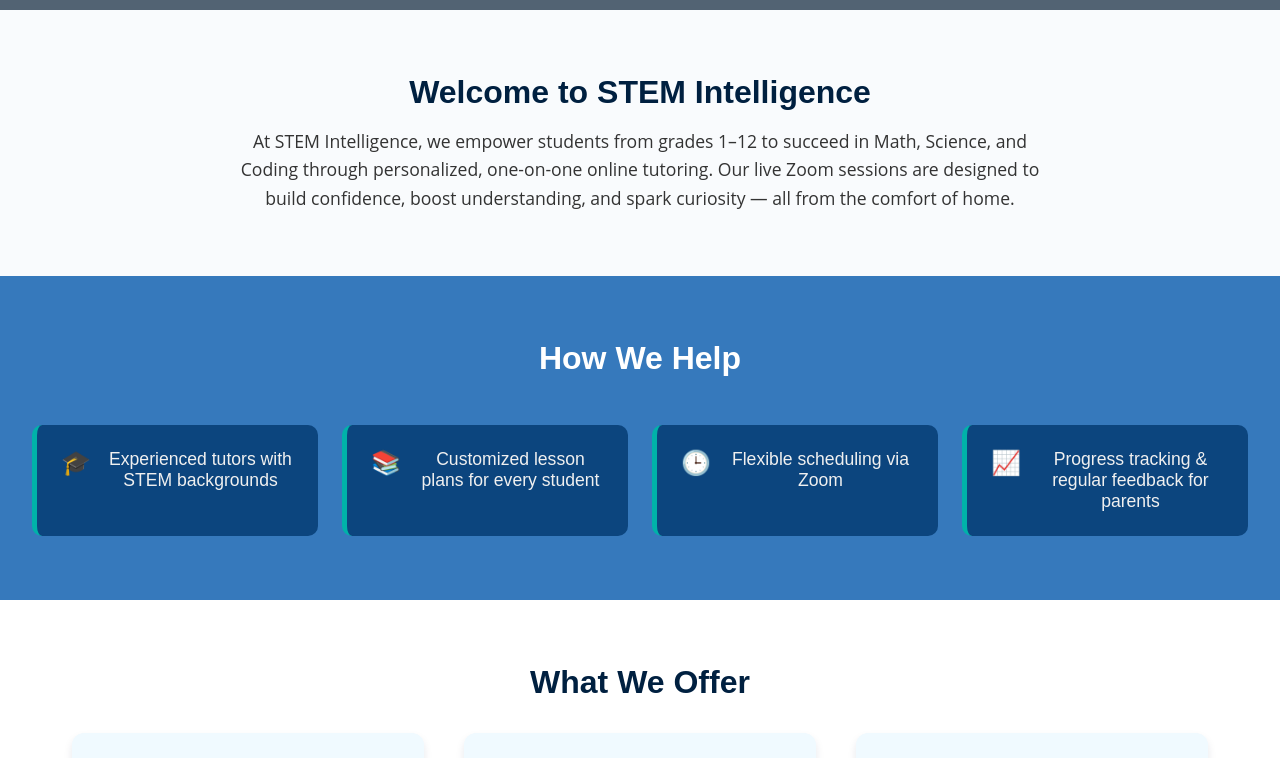
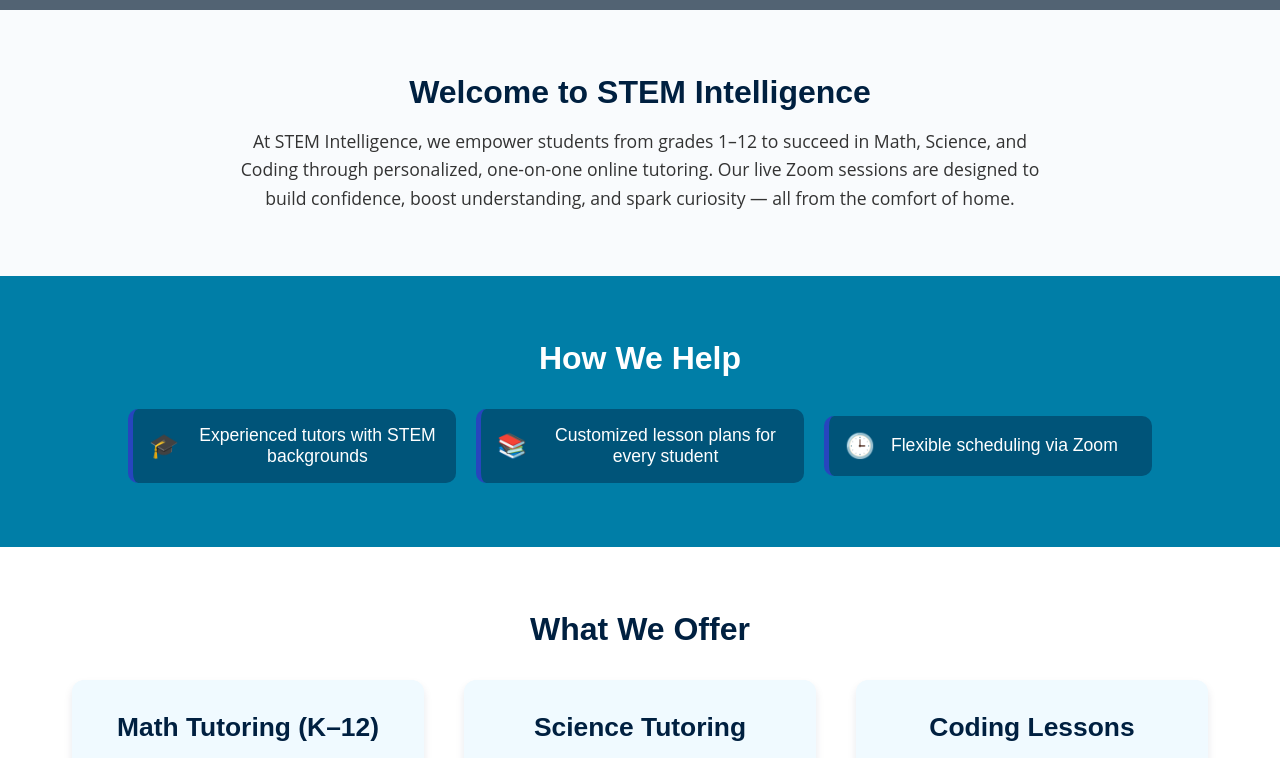
Before and after one commit to GadeerYousif/STEMIntelligence, a React (Create React App) app in the folder frontend/: page / in a window 1280 px wide. Shown: the part 574-1332 px from the top of the page. Built offline with nearby package versions, Linux system fonts and the light colour scheme; grey boxes are pictures that could not be loaded.

Commit message:
finished frontpage

```diff
--- a/frontend/src/components/Home/BenefitsSection.js
+++ b/frontend/src/components/Home/BenefitsSection.js
@@ -14,11 +14,8 @@
   {
     icon: "🕒",
     text: "Flexible scheduling via Zoom",
-  },
-  {
-    icon: "📈",
-    text: "Progress tracking & regular feedback for parents",
-  },
+  }
+
 ];
 
   return (
--- a/frontend/src/components/Home/styles/BenefitsSection.css
+++ b/frontend/src/components/Home/styles/BenefitsSection.css
@@ -1,14 +1,16 @@
 .benefits-section {
-  background-color: #3679bc;  /* Deep navy background */
-  color: #ffffff;
-  padding: 4rem 2rem;
+  background-color: #007ea7;  /* Deep navy background */
+  color: #f0f0f0;
+  padding: 4rem 1rem;
+  padding-left: 8rem;
+  padding-right: 8rem;
   text-align: center;
 }
 
 .benefits-container h2 {
   font-family: "Poppins", sans-serif;
   font-size: 2rem;
-  margin-bottom: 3rem;
+  margin-bottom: 2rem;
   color: #ffffff;
 }
 
@@ -17,24 +19,26 @@
   padding: 0;
   display: grid;
   grid-template-columns: repeat(auto-fit, minmax(280px, 1fr));
-  gap: 1.5rem;
+  gap: 1.25rem;
   font-family: "Open Sans", sans-serif;
   font-size: 1.1rem;
+  align-items: center;
 }
 
 .benefits-list li {
-  background-color: #0c457e; /* Lighter navy */
-  padding: 1.5rem;
-  border-left: 5px solid #00b2a9; /* Teal accent */
+  background-color: #00204072; /* Lighter navy */
+  padding: 1rem;
+  border-left: 5px solid #2745be; /* Teal accent */
   border-radius: 10px;
   display: flex;
   gap: 1rem;
-  align-items: flex-start;
   transition: background-color 0.3s ease, transform 0.2s ease;
+  align-items: center;
+
 }
 
 .benefits-list li:hover {
-  background-color: #004080;
+  background-color: #00204075;
   transform: translateY(-3px);
 }
 
@@ -43,5 +47,5 @@
 }
 
 .benefit-text {
-  color: #f0f0f0;
+  color: #ffffff;
 }
```
